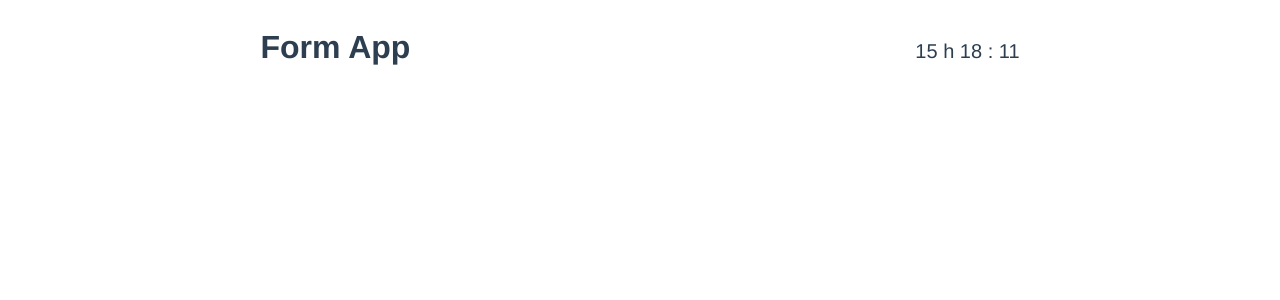
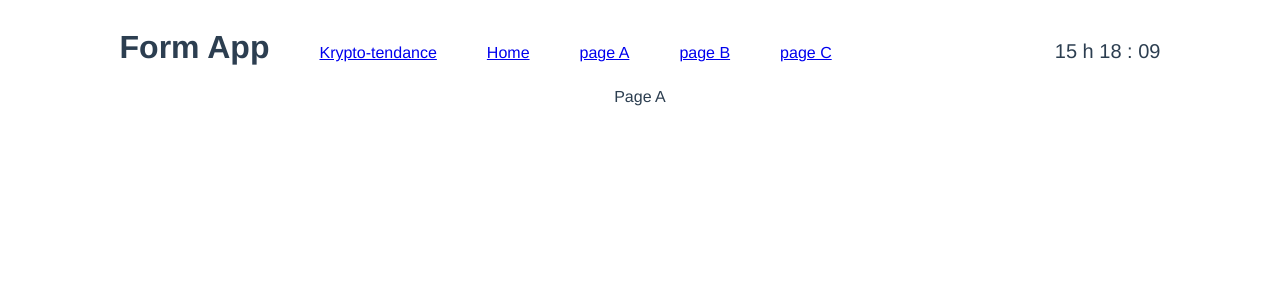
Before and after one commit to tankarasu/form-builder-coding, a Vue app in the folder form-builder/: page /pagea in a window 1280 px wide. Shown: the top 300 px of the page. Built offline with nearby package versions, Linux system fonts and the light colour scheme.

Commit message:
système router fonctionnel

```diff
--- a/form-builder/public/index.html
+++ b/form-builder/public/index.html
@@ -1,19 +1,22 @@
 <!DOCTYPE html>
 <html lang="">
   <head>
-    <meta charset="utf-8">
-    <meta http-equiv="X-UA-Compatible" content="IE=edge">
-    <meta name="viewport" content="width=device-width,initial-scale=1.0">
-    <link rel="icon" href="<%= BASE_URL %>favicon.ico">
+    <meta charset="utf-8" />
+    <meta http-equiv="X-UA-Compatible" content="IE=edge" />
+    <meta name="viewport" content="width=device-width,initial-scale=1.0" />
+    <link rel="icon" href="<%= BASE_URL %>favicon.ico" />
     <title><%= htmlWebpackPlugin.options.title %></title>
   </head>
   <body>
     <noscript>
-      <strong>We're sorry but <%= htmlWebpackPlugin.options.title %> doesn't work properly without JavaScript enabled. Please enable it to continue.</strong>
+      <strong
+        >We're sorry but <%= htmlWebpackPlugin.options.title %> doesn't work
+        properly without JavaScript enabled. Please enable it to
+        continue.</strong
+      >
     </noscript>
     <div id="app"></div>
     <!-- built files will be auto injected -->
-
     <script src="https://cdn.jsdelivr.net/npm/es6-promise@4/dist/es6-promise.auto.js"></script>
   </body>
 </html>
--- a/form-builder/src/App.vue
+++ b/form-builder/src/App.vue
@@ -1,11 +1,14 @@
 <template>
   <div id="app">
     <MainMenu></MainMenu>
+    <router-view />
   </div>
 </template>
 
 <script>
 import MainMenu from "../src/containers/MainMenu.vue";
+//import Home from "../src/views/Home";
+//import PageA from "../src/components/PageA.vue";
 
 export default {
   name: "App",
--- a/form-builder/src/components/Headers.vue
+++ b/form-builder/src/components/Headers.vue
@@ -1,14 +1,31 @@
 <template>
   <div>
     <h1>Form App</h1>
+    <a href="/">Krypto-tendance</a>
+    <router-link to="/home">Home</router-link>
+    <router-link to="/pagea">page A</router-link>
+    <router-link to="/pageb">page B</router-link>
+    <router-link to="/pagec">page C</router-link>
   </div>
 </template>
 
 <script>
+
 export default {
   name: "Headers",
   props: {},
 };
 </script>
 
-<style scoped></style>
+<style scoped>
+div {
+  display: flex;
+  flex-direction: row;
+  align-items: baseline;
+  justify-content: space-around;
+}
+
+a {
+  margin-left: 50px;
+}
+</style>
--- a/form-builder/src/components/HelloWorld.vue
+++ b/form-builder/src/components/HelloWorld.vue
@@ -1,16 +1,14 @@
 <template>
-  <div class="hello">
-
-  </div>
+  <div class="hello">{{msg}}</div>
 </template>
 
 <script>
 export default {
-  name: 'HelloWorld',
+  name: "HelloWorld",
   props: {
-    msg: String
-  }
-}
+    msg: String,
+  },
+};
 </script>
 
 <!-- Add "scoped" attribute to limit CSS to this component only -->
--- /dev/null
+++ b/form-builder/src/components/PageA.vue
@@ -0,0 +1,8 @@
+<template>
+  <div>Page A</div>
+</template>
+<script>
+export default {
+  name: "PageA",
+};
+</script>
--- /dev/null
+++ b/form-builder/src/components/PageB.vue
@@ -0,0 +1,6 @@
+<template>
+  <div>Page B</div>
+</template>
+<script>
+export default {};
+</script>
--- /dev/null
+++ b/form-builder/src/components/PageC.vue
@@ -0,0 +1,6 @@
+<template>
+  <div>Page C</div>
+</template>
+<script>
+export default {};
+</script>
--- a/form-builder/src/components/TimeMachine.vue
+++ b/form-builder/src/components/TimeMachine.vue
@@ -3,13 +3,18 @@
     <p>
       <span>{{ currentTime.getHours() }}</span> h
       <span>{{ currentTime.getMinutes() }}</span> :
-      <span>{{ currentTime.getSeconds() }}</span>
+      <span>{{
+        currentTime.getSeconds() < 10
+          ? "0" + currentTime.getSeconds()
+          : currentTime.getSeconds()
+      }}</span>
     </p>
   </div>
 </template>
 
 <script>
 import { mapState } from "vuex";
+// TODO date-fns non utilisé
 
 export default {
   name: "TimeMachine",
--- a/form-builder/src/containers/MainMenu.vue
+++ b/form-builder/src/containers/MainMenu.vue
@@ -8,11 +8,13 @@
 <script>
 import Headers from "../components/Headers.vue";
 import TimeMachine from "../components/TimeMachine.vue";
+import PageA from "../components/PageA.vue";
 
 export default {
   components: {
     Headers,
     TimeMachine,
+    PageA,
   },
 };
 </script>
--- a/form-builder/src/router/index.js
+++ b/form-builder/src/router/index.js
@@ -1,27 +1,50 @@
-import Vue from 'vue'
-import VueRouter from 'vue-router'
-import Home from '../views/Home.vue'
+import Vue from "vue";
+import VueRouter from "vue-router";
+import Home from "../views/Home.vue";
+import PageA from "../components/PageA.vue";
 
-Vue.use(VueRouter)
+Vue.use(VueRouter);
 
 const routes = [
   {
-    path: '/',
-    name: 'Home',
-    component: Home
+    // chemin relatif racine du projet
+    path: "/",
+    name: "Home",
+    component: Home,
   },
+
   {
-    path: '/about',
-    name: 'About',
+    path: "/about",
+    name: "About",
     // route level code-splitting
     // this generates a separate chunk (about.[hash].js) for this route
     // which is lazy-loaded when the route is visited.
-    component: () => import(/* webpackChunkName: "about" */ '../views/About.vue')
-  }
-]
+    component: () => import("../views/About.vue"),
+  },
+  {
+    path: "/pagea",
+    component: PageA,
+  },
+  {
+    path: "/pageb",
+    component: require("../components/PageB.vue"),
+  },
+  {
+    path: "/pagec",
+    component: require("../components/PageC.vue"),
+  },
+  // redirection si URL ne correspond à aucune citée
+  {
+    path: "/*",
+    redirect: "/",
+  },
+];
 
 const router = new VueRouter({
-  routes
-})
+  // permet d'avoir un système d'historique et non de hash ex: /#/about
+  mode: "history",
+  base: process.env.BASE_URL,
+  routes,
+});
 
-export default router
+export default router;
--- a/form-builder/src/store/index.js
+++ b/form-builder/src/store/index.js
@@ -9,8 +9,11 @@ Vue.use(Vuex);
 export default new Vuex.Store({
   // l'état (state) de l'application à un instant T
   state: {
-    // cette variable défini l'heure actuelle quand le composant est créé.
+    // cette propriété défini l'heure actuelle quand le composant est créé.
     currentTime: new Date(),
+    // cette propriété sert à récupérer la liste des bitcoins à afficher
+    urlGet:
+      "https://api.coingecko.com/api/v3/coins/markets?vs_currency=eur&order=market_cap_desc&per_page=100&page=1&sparkline=false",
   },
   /** -- Mutations--
    * Enregistrer les mutations sur le store.
--- a/form-builder/src/views/About.vue
+++ b/form-builder/src/views/About.vue
@@ -3,3 +3,9 @@
     <h1>This is an about page</h1>
   </div>
 </template>
+
+<script>
+import Vue from "vue";
+
+export default {};
+</script>
```
